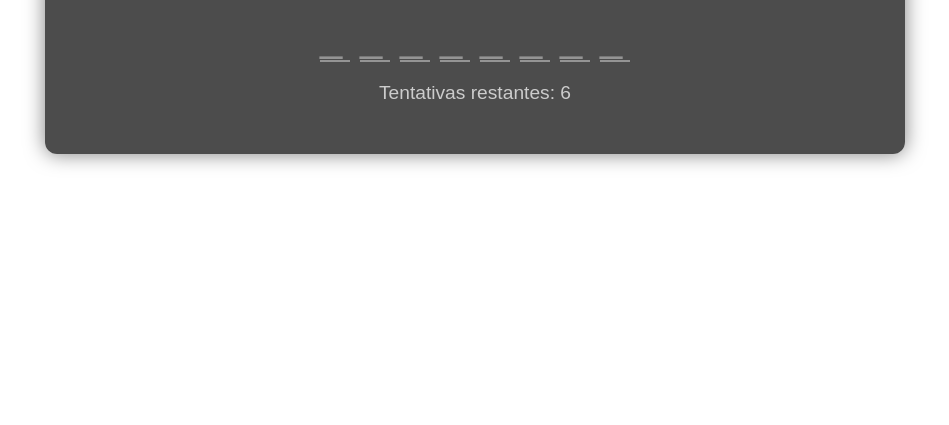
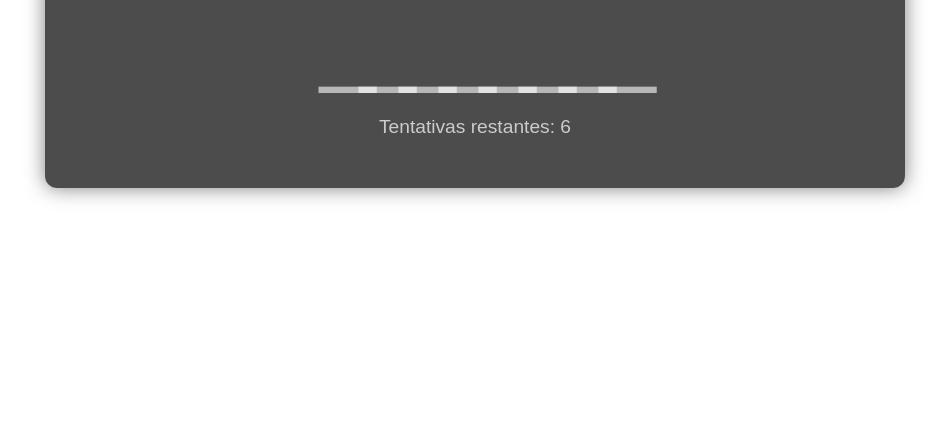
Before and after one commit to particulashow/palavra-secreta, a plain HTML site: page index.html in a window 1280 px wide. Shown: the part 375-800 px from the top of the page, without its empty margins (165-1114 px from the left). Drawn offline with Linux system fonts and the light colour scheme; no server answers.

Commit message:
Update style.css

```diff
--- a/style.css
+++ b/style.css
@@ -42,8 +42,8 @@ body {
 .letter {
   margin: 0 5px;
   transition: 0.3s;
-  opacity: 0.4;
-  border-bottom: 2px solid white;
+  opacity: 0.6;
+  font-size: 2.5em;
   width: 30px;
   text-align: center;
 }
```
